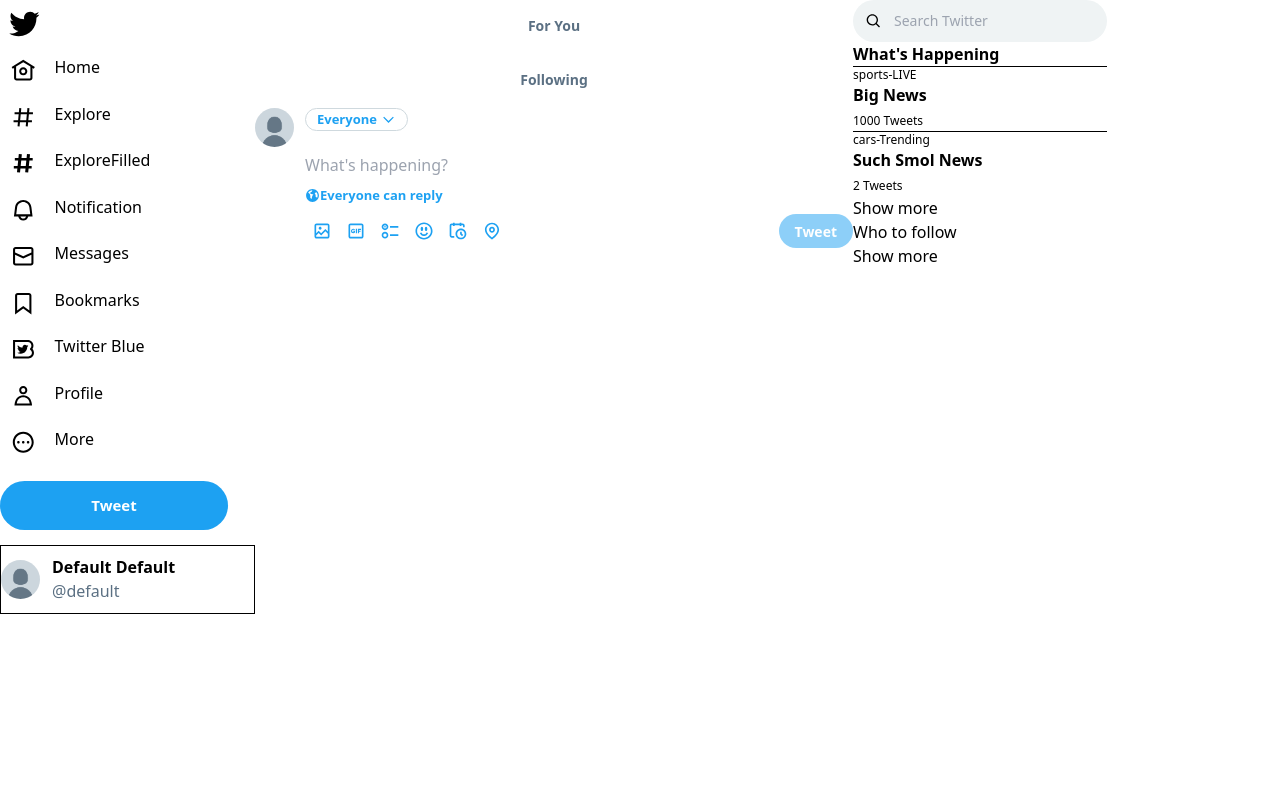
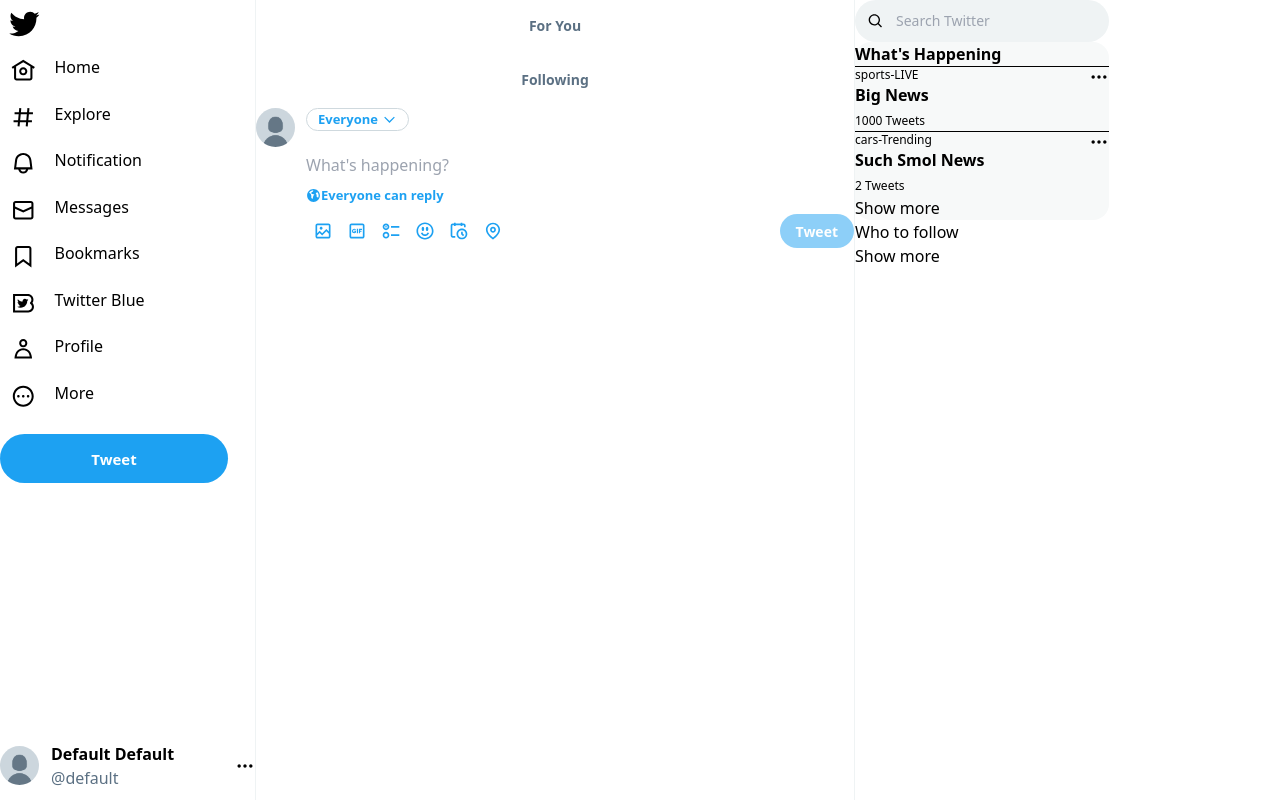
Before and after one commit to unrulypeach/twitter-replicate, a React (Create React App) app: page / in a window 1280 px wide. Built offline with nearby package versions, Linux system fonts and the light colour scheme.

Commit message:
began styling home page

```diff
--- a/src/components/news/index.tsx
+++ b/src/components/news/index.tsx
@@ -2,7 +2,7 @@
 
 export default function News(): JSX.Element {
   return (
-    <>
+    <div className="bg-dark-800 rounded-[16px]">
       <h1 className="font-bold">What{`'`}s Happening</h1>
       <NewsItem
         title="Big News"
@@ -17,6 +17,6 @@
         numberOfTweets={2}
       />
       <a>Show more</a>
-    </>
+    </div>
   );
 }
--- a/src/components/news/newsitem.tsx
+++ b/src/components/news/newsitem.tsx
@@ -1,3 +1,4 @@
+import { moreNoBorder } from "../../styles/assets/icons/iconData";
 import type NewsProps from "../../types/newsProps";
 
 export default function NewsItem({
@@ -7,7 +8,7 @@
   numberOfTweets,
 }: NewsProps): JSX.Element {
   return (
-    <div className="border-t-[1px]">
+    <div className="border-t-[1px] flex flex-row justify-between">
       <div className="flex flex-col">
         <div className="text-xs">
           <span>{category}</span>
@@ -17,11 +18,12 @@
         <div className="flex">
           <h2 className="font-bold">{title}</h2>
         </div>
+        <div>
+          <span className="text-xs">{numberOfTweets} Tweets</span>
+        </div>
       </div>
 
-      <div>
-        <span className="text-xs">{numberOfTweets} Tweets</span>
-      </div>
+      <div>{moreNoBorder}</div>
     </div>
   );
 }
--- a/src/components/sidemenu/index.tsx
+++ b/src/components/sidemenu/index.tsx
@@ -16,6 +16,7 @@
 
 export default function SideMenu(): JSX.Element {
   return (
+    <div className="flex flex-col justify-between h-full">
       <div className="flex flex-col basis-auto items-start">
         <div className="flex w-[47px] h-[47px]">
           <div className="text-blue flex justify-center items-center grow">
@@ -25,7 +26,6 @@
         <div>
           <MenuItem title="Home" iconData={home} />
           <MenuItem title="Explore" iconData={explore} />
-        <MenuItem title="ExploreFilled" iconData={exploreFilled} />
           <MenuItem title="Notification" iconData={notification} />
           <MenuItem title="Messages" iconData={messages} />
           <MenuItem title="Bookmarks" iconData={bookmarks} />
@@ -34,7 +34,11 @@
           <MenuItem title="More" iconData={more} />
         </div>
         <button className="btn-primary-big my-[15px]"> Tweet </button>
+      </div>
+
+      <div>
         <ProfileMini />
+      </div>
     </div>
   );
 }
--- a/src/components/sidemenu/menuitem.tsx
+++ b/src/components/sidemenu/menuitem.tsx
@@ -2,11 +2,13 @@
 
 export default function MenuItem({ title, iconData }: IconProps): JSX.Element {
   return (
-    <div className="flex p-[11px]">
-      <div className="h-[24.5px] w-[24.5px]">{iconData}</div>
-      <a className="text-[16px] leading-[19px] pl-[19px] pr-[15px]">
-        <span>{title}</span>
-      </a>
+    <div className=" ">
+      <div className="flex p-[11px] hover:bg-blue rounded-full">
+        <div className="h-[24.5px] w-[24.5px]">{iconData}</div>
+        <a className="text-[16px] leading-[19px] pl-[19px] pr-[15px]">
+          <span>{title}</span>
+        </a>
+      </div>
     </div>
   );
 }
--- a/src/components/user/profileMini.tsx
+++ b/src/components/user/profileMini.tsx
@@ -1,5 +1,5 @@
 import Avatar from "./avatar";
-import { more } from "../../styles/assets/icons/iconData";
+import { moreNoBorder } from "../../styles/assets/icons/iconData";
 import type ProfileProps from "../../types/profileProps";
 
 export default function ProfileMini({
@@ -8,13 +8,13 @@
   profilePic,
 }: ProfileProps): JSX.Element {
   return (
-    <div className="border-[1px] flex justify-between items-center w-[255px] h-[69px]">
+    <div className="flex justify-between items-center w-[255px] h-[69px]">
       <Avatar profilePic={profilePic} />
       <div className="grow pl-3">
         <h1 className="font-bold">{userName ?? "Default Default"}</h1>
         <h2 className="text-dark-500">{userHandle ?? "@default"}</h2>
       </div>
-      <div className="px-2">{more}</div>
+      <div className="">{moreNoBorder}</div>
     </div>
   );
 }
--- a/src/routes/root.tsx
+++ b/src/routes/root.tsx
@@ -9,7 +9,7 @@
 export default function Root(): JSX.Element {
   return (
     <div className="flex flex-row">
-      <div>
+      <div className="border-r-[1px] border-searchbar h-screen">
         <SideMenu />
       </div>
 
@@ -27,7 +27,7 @@
         </div>
       </div>
 
-      <div>
+      <div className="border-l-[1px] border-searchbar">
         <div>
           <Searchbar />
         </div>
--- a/src/styles/assets/icons/iconData.tsx
+++ b/src/styles/assets/icons/iconData.tsx
@@ -129,6 +129,14 @@
   </svg>
 );
 
+export const moreNoBorder: JSX.Element = (
+  <svg viewBox="0 0 24 24" aria-hidden="true" className="h-[1.25em]">
+    <g>
+      <path d="M3 12c0-1.1.9-2 2-2s2 .9 2 2-.9 2-2 2-2-.9-2-2zm9 2c1.1 0 2-.9 2-2s-.9-2-2-2-2 .9-2 2 .9 2 2 2zm7 0c1.1 0 2-.9 2-2s-.9-2-2-2-2 .9-2 2 .9 2 2 2z"></path>
+    </g>
+  </svg>
+);
+
 export const search: JSX.Element = (
   <svg
     viewBox="0 0 24 24"
--- a/tailwind.config.js
+++ b/tailwind.config.js
@@ -14,7 +14,7 @@
         "600": "#8899A6",
         "650": "#CFD9DE",
         "700": "#EBEEF0",
-        "800": "#F7F9FA",
+        "800": "#F7F9F9",
       },
       greyTxt: "#536471",
       white: "#FFFFFF",
```
Lines whose indentation alone changed are shown as unchanged.
